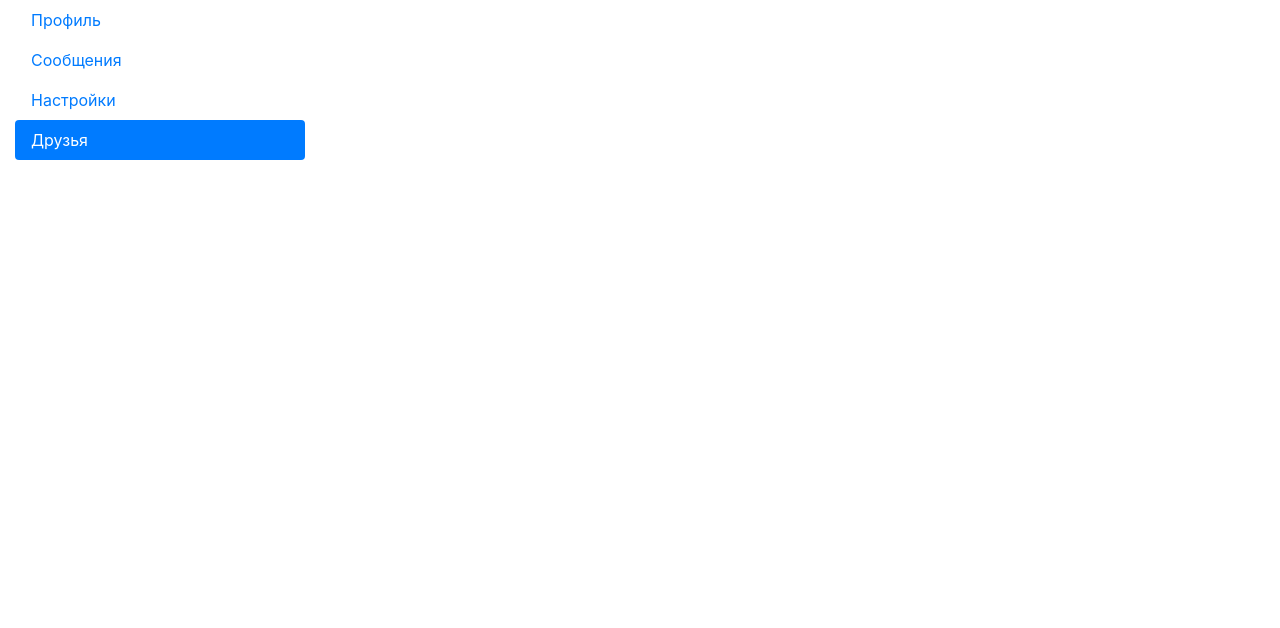
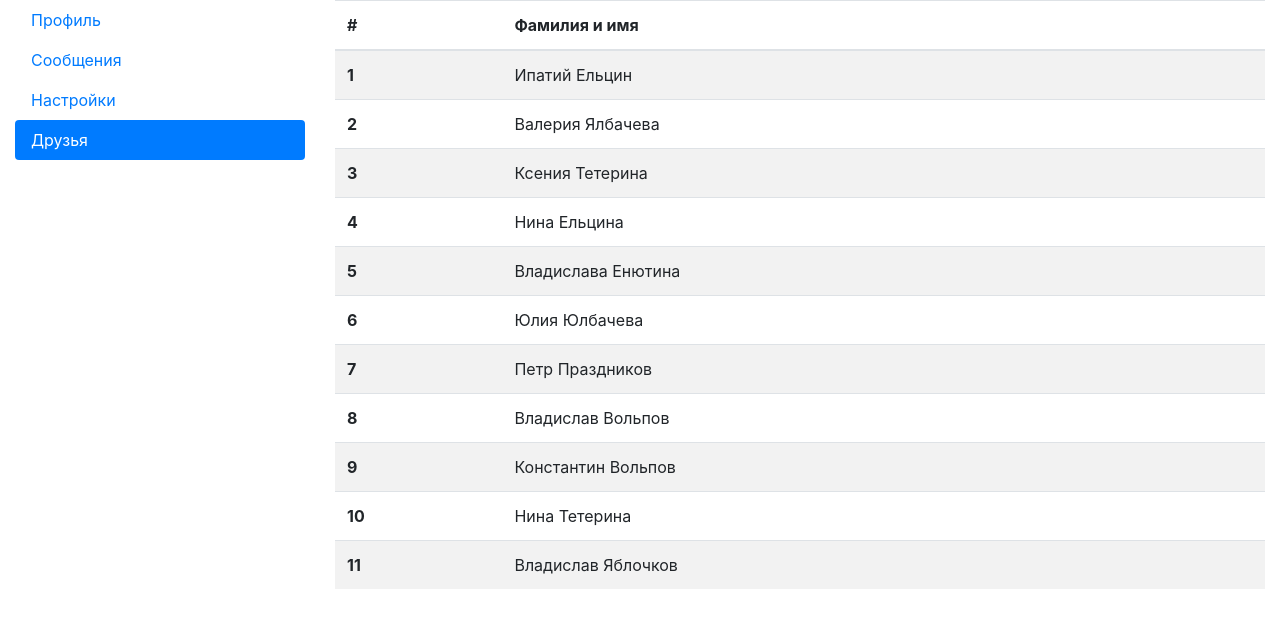
Before and after one commit to nesa402610/0207-gz, a React (Create React App) app: page /friends in a window 1280 px wide. Shown: the top 628 px of the page. Built offline with nearby package versions, Linux system fonts and the light colour scheme.

Commit message:
Функции и пропсы

```diff
--- a/src/App.js
+++ b/src/App.js
@@ -1,4 +1,3 @@
-import logo from './logo.svg';
 import './App.css';
 import {NavLink, Routes, Route} from "react-router-dom";
 import Profile from "./components/profile";
@@ -6,7 +5,7 @@ import Messages from "./components/messages";
 import Settings from "./components/settings";
 import Friends from "./components/friends";
 
-function App() {
+function App(props) {
     return (
         <div className="container-fluid">
             <div className="row">
@@ -28,10 +27,10 @@ function App() {
                 </div>
                 <div className="col-sm-9">
                     <Routes>
-                        <Route path={'/profile'} element={<Profile/>} />
+                        <Route path={'/profile'} element={<Profile function={props.functions.key_getUser}/>} />
                         <Route path={'/messages'} element={<Messages/>} />
                         <Route path={'/settings'} element={<Settings/>} />
-                        <Route path={'/friends'} element={<Friends/>} />
+                        <Route path={'/friends'} element={<Friends function={props.functions.key_getUsers}/>} />
                     </Routes>
                 </div>
             </div>
--- a/src/components/friends.jsx
+++ b/src/components/friends.jsx
@@ -1,10 +1,33 @@
 import React from 'react';
 
-const Friends = () => {
+const TableRow = (props) => {
     return (
-        <div>
+        <tr>
+            <th scope="row">{props.index + 1}</th>
+            <td>{props.name} {props.lastname}</td>
+        </tr>
+    );
+};
+const Friends = (props) => {
+    const users = props.function;
+    let usersCount = Object.keys(users).length;
+    let userRow = [];
 
-        </div>
+    for (let i = 0; i < usersCount; i++) {
+        userRow.push(<TableRow index={i} name={users[i].name} lastname={users[i].lastname}/>);
+    }
+    return (
+        <table className="table table-striped">
+            <thead>
+            <tr>
+                <th scope="col">#</th>
+                <th scope="col">Фамилия и имя</th>
+            </tr>
+            </thead>
+            <tbody>
+            {userRow}
+            </tbody>
+        </table>
     );
 };
 
--- a/src/components/profile.jsx
+++ b/src/components/profile.jsx
@@ -1,9 +1,21 @@
 import React from 'react';
 
-const Profile = () => {
+const Profile = (props) => {
+    const user = props.function
+
     return (
-        <div>
-            <h1>Сфвф</h1>
+        <div className={'row'}>
+            <div className="col-sm-4">
+                <img src={user.avatar} alt=""/>
+            </div>
+            <div className="col-sm-8">
+                <h2>{user.name} {user.lastname}</h2>
+                <h3>Обо мне</h3>
+                <p>
+                    {user.about}
+                </p>
+                <p>{user.email}</p>
+            </div>
         </div>
     );
 };
--- a/src/index.js
+++ b/src/index.js
@@ -4,12 +4,13 @@ import './index.css';
 import App from './App';
 import reportWebVitals from './reportWebVitals';
 import {BrowserRouter} from "react-router-dom";
+import {getUser, getUsers} from "./state";
 
 const root = ReactDOM.createRoot(document.getElementById('senpai'));
 root.render(
     <BrowserRouter>
         <React.StrictMode>
-            <App/>
+            <App functions={{key_getUser: getUser(), key_getUsers: getUsers()}}/>
         </React.StrictMode>
     </BrowserRouter>
 );
--- /dev/null
+++ b/src/state.jsx
@@ -0,0 +1,29 @@
+const user = {
+    name: 'Ivan',
+    lastname: 'Ivanov',
+    email: 'Bana@asd.sja',
+    about: 'Lorem ipsum dolor sit amet, consectetur adipisicing elit. Alias aliquam consequatur eligendi esse est, harum illum ipsam minima minus, nostrum pariatur perferendis praesentium quasi quisquam quos ratione sequi voluptas voluptate!',
+    avatar: 'https://encrypted-tbn0.gstatic.com/images?q=tbn:ANd9GcSlR3hMw_3daUL3Uhr5Y3uJh_kMaYzyqQhhPA&usqp=CAU'
+};
+
+const users = {
+    0: {name: "Ипатий", lastname: "Ельцин", id: 1},
+    1: {name: "Валерия", lastname: "Ялбачевa", id: 12},
+    2: {name: "Ксения", lastname: "Тетеринa", id: 15},
+    3: {name: "Нина", lastname: "Ельцинa", id: 11},
+    4: {name: "Владислава", lastname: "Енютинa", id: 166},
+    5: {name: "Юлия", lastname: "Юлбачевa", id: 131},
+    6: {name: "Петр", lastname: "Праздников", id: 165},
+    7: {name: "Владислав", lastname: "Вольпов", id: 1322},
+    8: {name: "Константин", lastname: "Вольпов", id: 1654},
+    9: {name: "Нина", lastname: "Тетеринa", id: 15666},
+    10: {name: "Владислав", lastname: "Яблочков", id: 12452},
+};
+
+export const getUser = () => {
+    return user;
+};
+
+export const getUsers = () => {
+    return users;
+};
```
